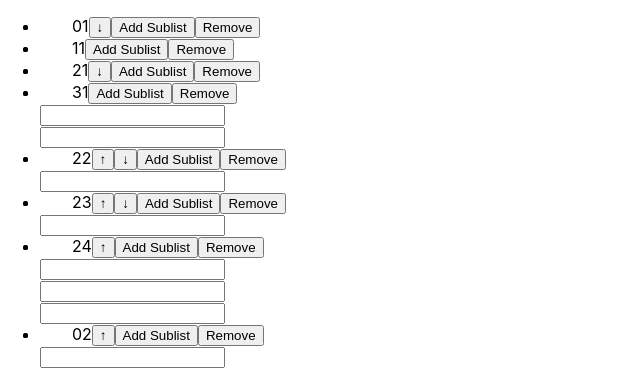
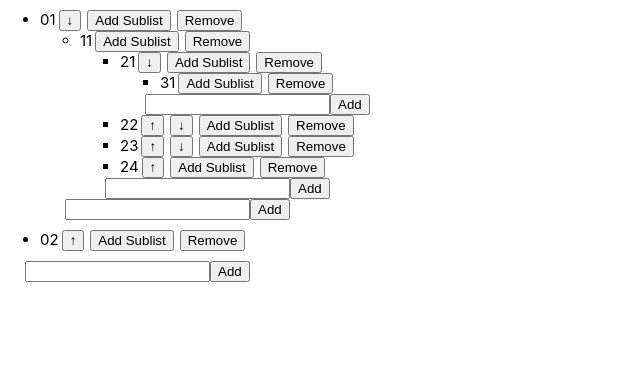
Before and after one commit to saidmkh/react-nested-list, a React (Create React App) app: page / in a window 1280 px wide. Shown: the top 384 px of the page, without its empty margins (0-640 px from the left). Built offline with nearby package versions, Linux system fonts and the light colour scheme.

Commit message:
complete nested list

```diff
--- a/src/App.js
+++ b/src/App.js
@@ -1,20 +1,9 @@
-import React, { useState, Fragment } from 'react';
+import React, { useState, Fragment, useEffect } from 'react';
 import './index.css';
 
-const getUID = () => {
-  return (
-    Math.random()
-      .toString(36)
-      .substring(2, 10) +
-    new Date()
-      .getTime()
-      .toString(36)
-      .substring(2, 10) +
-    Math.random()
-      .toString(36)
-      .substring(2, 10)
-  );
-};
+import { getUID } from './lib';
+
+import List from './List';
 
 const LIST = [
   {
@@ -57,49 +46,17 @@ const LIST = [
   }
 ];
 
-const ListItem = ({ text, index, listLength }) => {
-  return (
-    <li className="d-flex">
-      <span>{text}</span>
-      {index > 0 ? <button>&uarr;</button> : null}
-      {index < listLength - 1 ? <button>&darr;</button> : null}
-      <button>Add Sublist</button>
-      <button>Remove</button>
-    </li>
-  );
-};
+const App = () => {
+  const [list, setList] = useState([]);
 
-const List = ({ list }) => {
-  const [text, setText] = useState('');
-
-  const hasSubList = list => list.subList && list.subList.length;
+  useEffect(() => {
+    setList(LIST);
+  }, [list]);
 
   return (
-    <>
-      {list.map((listItem, index) => {
-        return (
-          <li key={listItem.id}>
-            <ListItem
-              text={listItem.text}
-              index={index}
-              listLength={list.length}
-            />
-            {hasSubList(listItem) && <List list={listItem.subList} />}
-            <input value={text} onChange={e => setText(e.target.value)} />
-          </li>
-        );
-      })}
-    </>
-  );
-};
-
-const App = () => {
-  const [list, setList] = useState(LIST);
-
-  return (
-    <ul className="App">
-      <List list={list} />
-    </ul>
+    <div className="App">
+      <List list={list} currentList={list} setList={setList} />
+    </div>
   );
 };
 
--- /dev/null
+++ b/src/List.js
@@ -0,0 +1,69 @@
+import React, { useState } from 'react';
+
+import { getUID, nestedSearcher } from './lib';
+
+import ListItem from './ListItem';
+
+const List = ({ list, currentList, listId, setList }) => {
+  const [text, setText] = useState('');
+
+  const hasSubList = list => list.subList && list.subList.length;
+
+  const handleRemove = () => listItemId => {
+    console.log('object');
+  };
+
+  const handleAddSubList = () => () => console.log('object');
+
+  const onSubmit = event => {
+    event.preventDefault();
+
+    const ListItem = {
+      id: getUID(),
+      text
+    };
+
+    const newList = nestedSearcher(list, listId, ListItem);
+
+    setList([...newList]);
+
+    setText('');
+  };
+
+  return (
+    <>
+      {currentList.map((listItem, index) => {
+        console.log(listItem);
+        return (
+          <ul key={listItem.id}>
+            <ListItem
+              listItem={listItem}
+              index={index}
+              listLength={currentList.length}
+              handleRemove={handleRemove}
+              handleAddSubList={handleAddSubList}
+            />
+            {hasSubList(listItem) && (
+              <List
+                currentList={listItem.subList}
+                list={list}
+                listId={listItem.id}
+                setList={setList}
+              />
+            )}
+          </ul>
+        );
+      })}
+      <form onSubmit={event => onSubmit(event)} className="input-block">
+        <input
+          required={true}
+          value={text}
+          onChange={event => setText(event.target.value)}
+        />
+        <button>Add</button>
+      </form>
+    </>
+  );
+};
+
+export default List;
--- /dev/null
+++ b/src/ListItem.js
@@ -0,0 +1,23 @@
+import React from 'react';
+
+const ListItem = ({
+  listItem,
+  index,
+  listLength,
+  handleRemove,
+  handleAddSubList
+}) => {
+  const { text, id } = listItem;
+
+  return (
+    <li className="d-flex">
+      <span>{text}</span>
+      {index > 0 ? <button>&uarr;</button> : null}
+      {index < listLength - 1 ? <button>&darr;</button> : null}
+      <button onClick={handleAddSubList()}>Add Sublist</button>
+      <button onClick={handleRemove()}>Remove</button>
+    </li>
+  );
+};
+
+export default ListItem;
--- a/src/index.css
+++ b/src/index.css
@@ -1,3 +1,7 @@
+html {
+  font-size: 10px;
+}
+
 body {
   margin: 0;
   font-family: -apple-system, BlinkMacSystemFont, 'Segoe UI', 'Roboto', 'Oxygen',
@@ -13,5 +17,14 @@ code {
 }
 
 .d-flex {
-  padding-left: 2rem;
+  font-size: 1.5rem;
 }
+
+.d-flex > button {
+  margin: 0 3px;
+  cursor: pointer;
+}
+
+.input-block {
+  padding-left: 2.5rem;
+}
--- /dev/null
+++ b/src/lib.js
@@ -0,0 +1,31 @@
+export const getUID = () => {
+  return (
+    Math.random()
+      .toString(36)
+      .substring(2, 10) +
+    new Date()
+      .getTime()
+      .toString(36)
+      .substring(2, 10) +
+    Math.random()
+      .toString(36)
+      .substring(2, 10)
+  );
+};
+
+export const nestedSearcher = (item, id, added) => {
+  for (let i = 0; i < item.length; i++) {
+    if (!item[i].subList) {
+      continue;
+    }
+
+    if (item[i].id === id) {
+      item[i].subList.push(added);
+      return item;
+    }
+
+    if (nestedSearcher(item[i].subList, id)) {
+      return nestedSearcher(item[i].subList, id);
+    }
+  }
+};
```
